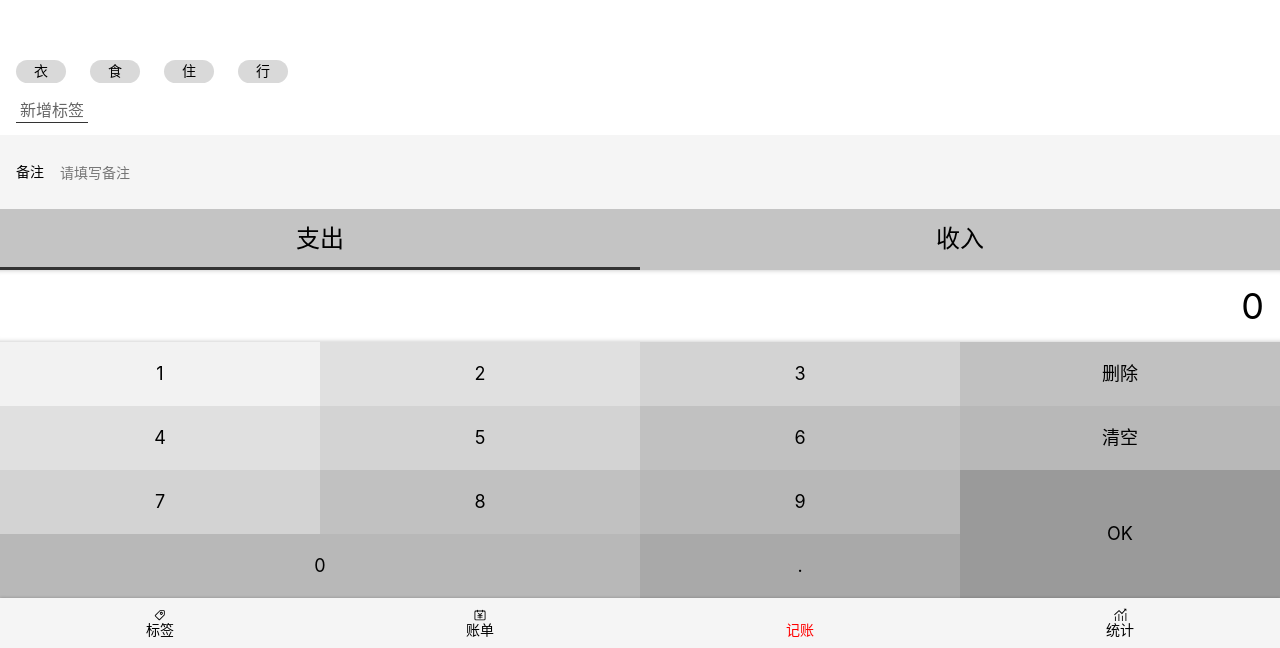
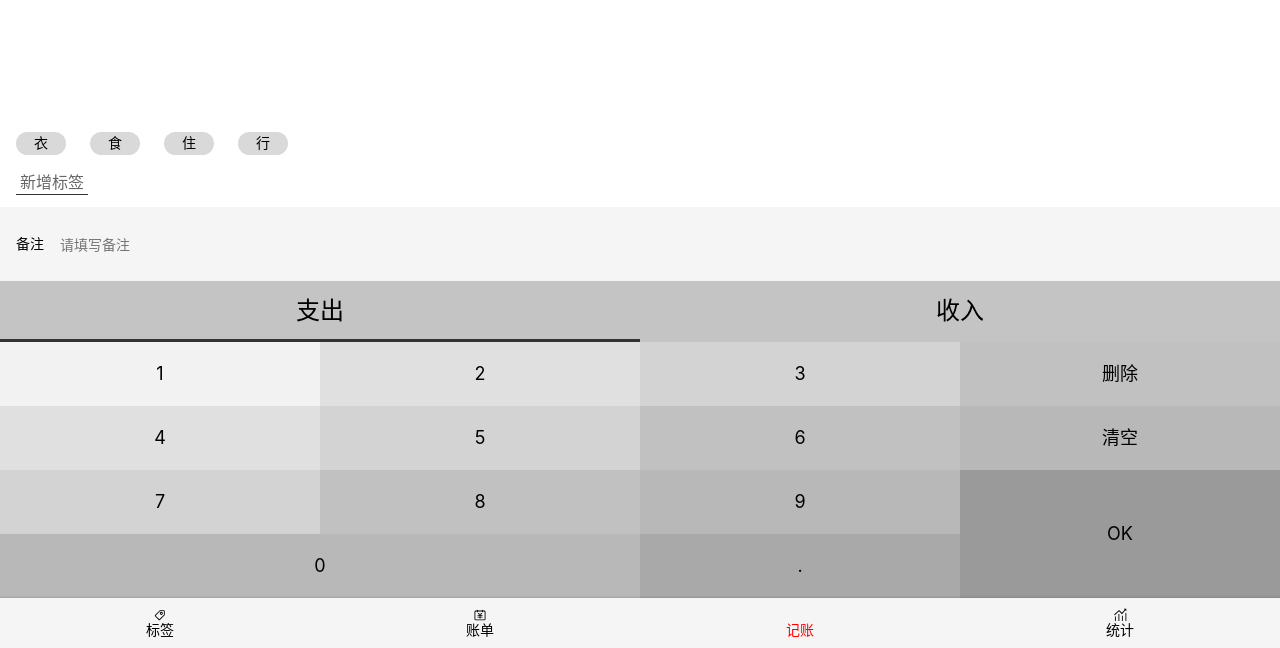
Before and after one commit to UntilTheCore/fingertips-books-react, a React app: page /#/money in a window 1280 px wide. Shown: the part 152-800 px from the top of the page. Built offline with nearby package versions, Linux system fonts and the light colour scheme.

Commit message:
解决点击OK按钮后金额变成NAN的问题

```diff
--- a/src/components/money/NumberPadSection.tsx
+++ b/src/components/money/NumberPadSection.tsx
@@ -3,31 +3,31 @@ import { Wrapper } from "./NumberPadSection/Wrapper";
 import { generatorOutput } from "./NumberPadSection/generatorOutput";
 
 type Props = {
+  value: number,
   onChange: (money: number) => void,
   onOk: () => void,
 }
 
 const NumberPadSection: React.FC<Props> = (props) => {
 
-  const [outPut, setOutPut] = useState("0");
+  const [outPut, setOutPut] = useState(props.value + "");
 
   const handleBtnWrapperClick = (e: React.MouseEvent) => {
     const text = (e.target as HTMLButtonElement).textContent;
     if (text === "") return;
 
-    if (text === "ok") {
-      // TODO
+    if (text && text.toLowerCase() === "ok") {
+      props.onOk();
+    } else {
+      setOutPut(generatorOutput(text!, outPut));
+      props.onChange(parseFloat(generatorOutput(text!, outPut)));
     }
-
-    setOutPut(generatorOutput(text!, outPut));
-    props.onChange(parseFloat(generatorOutput(text!, outPut)));
-
   };
 
   return (
     <Wrapper>
       <div className="output">
-        { outPut }
+        { props.value }
       </div>
       <div className="pad clearfix" onClick={ handleBtnWrapperClick }>
         <button>1</button>
```
